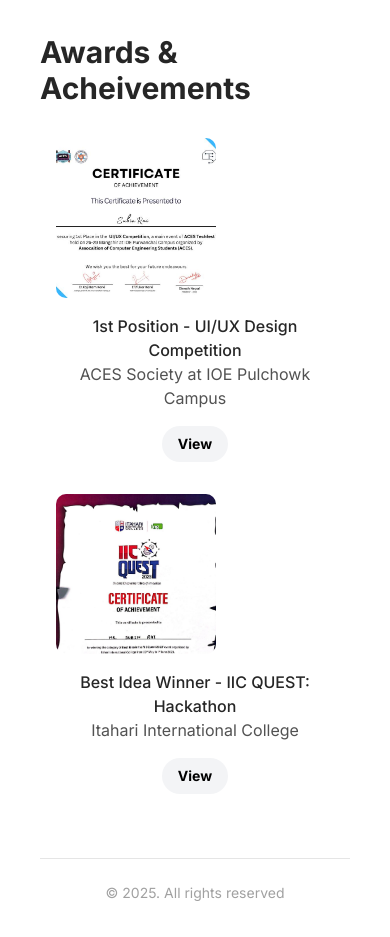
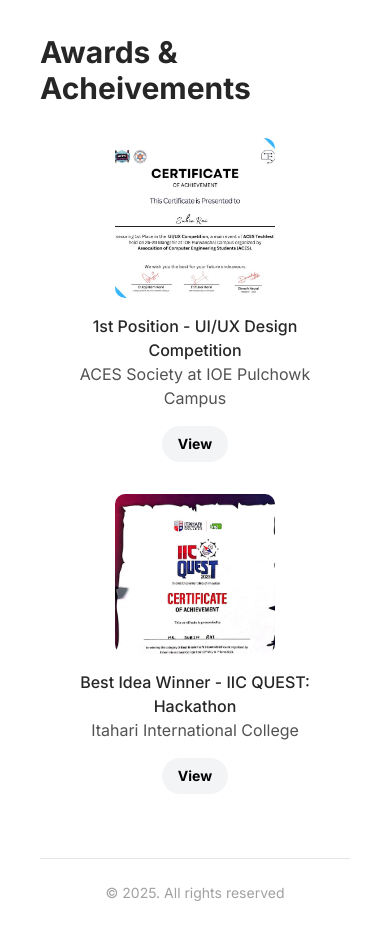
Before and after one commit to subin1rai/MyPortfolio, a Next.js app: page / in a window 390 px wide. Shown: the part 3320-4257 px from the top of the page. Built offline with nearby package versions, Linux system fonts and the light colour scheme.

Commit message:
Award and achievement section bug fixed i.e Image

```diff
--- a/src/components/achievement.tsx
+++ b/src/components/achievement.tsx
@@ -1,5 +1,4 @@
 "use client";
-
 import React, { useEffect, useId, useRef, useState } from "react";
 import { AnimatePresence, motion } from "motion/react";
 import { useOutsideClick } from "@/hooks/use-outside-click";
@@ -136,7 +135,7 @@
             onClick={() => setActive(card)}
             className="p-4 flex flex-col md:flex-row justify-between items-center hover:bg-neutral-50 dark:hover:bg-neutral-800 rounded-xl cursor-pointer"
           >
-            <div className="flex gap-4 flex-col md:flex-row ">
+            <div className="flex gap-4 flex-col md:flex-row md:items-start items-center">
               <motion.div layoutId={`image-${card.title}-${id}`}>
                 <Image
                   width={100}
```
